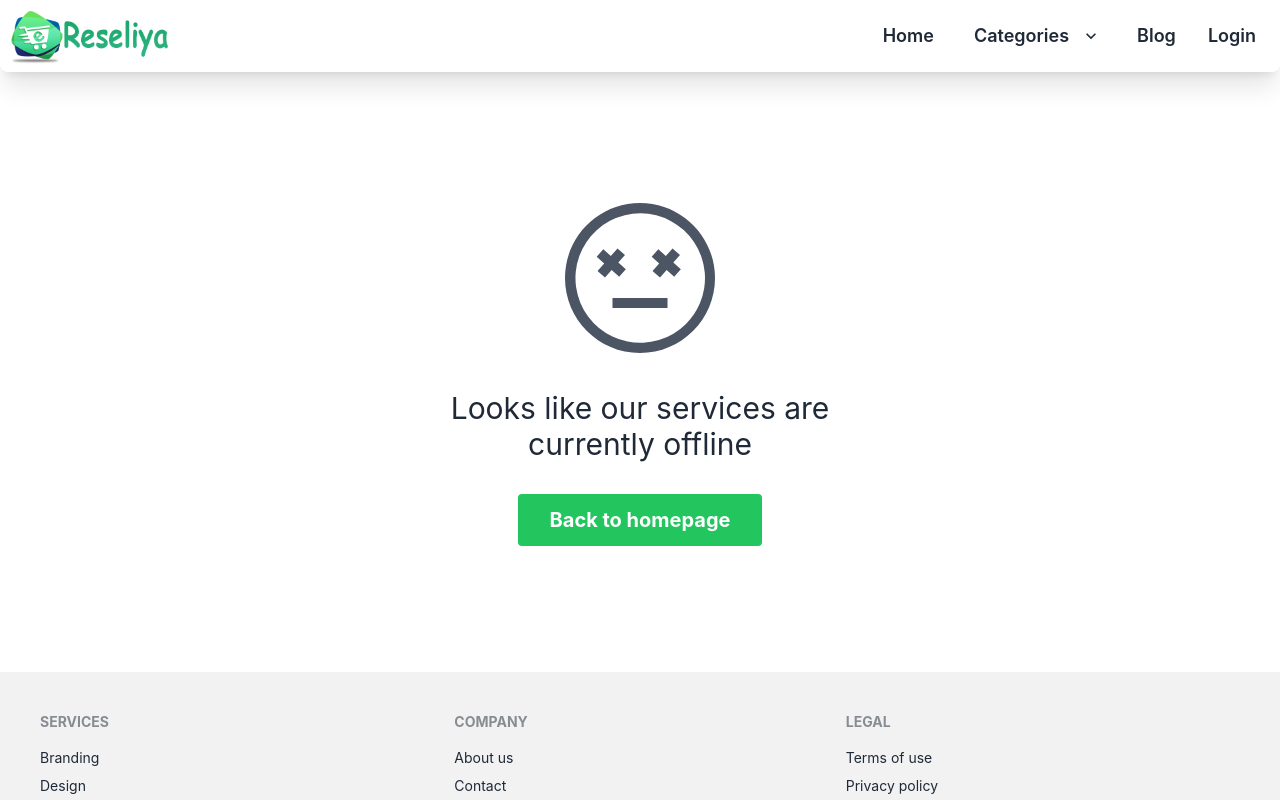
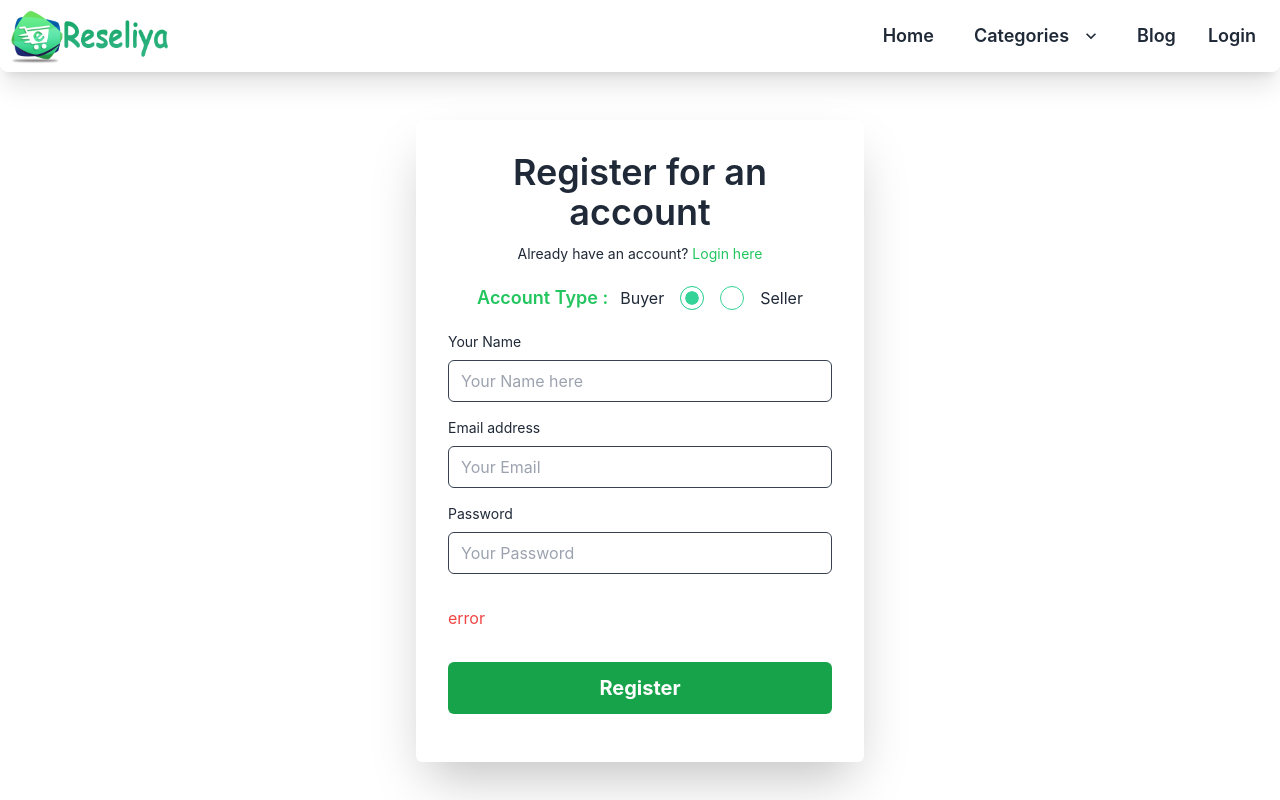
Before and after one commit to anikahammedkhan/reseliya-client, a React (Create React App) app: page /register in a window 1280 px wide. Shown: the top 800 px of the page. Built offline with nearby package versions, Linux system fonts and the light colour scheme.

Commit message:
register page added

```diff
--- a/src/Pages/Login/Login.js
+++ b/src/Pages/Login/Login.js
@@ -12,11 +12,11 @@ const Login = () => {
             </HelmetProvider>
             <div className="w-full max-w-md p-4 rounded-md shadow-2xl sm:p-8 mx-auto">
                 <h2 className="mb-3 text-4xl font-semibold text-center">Login to your account</h2>
-                <p className="text-sm text-center dark:text-gray-400">Don't have account?
+                <p className="text-sm text-center">Don't have account?
                     <Link to="/register" className="focus:underline hover:underline text-green-500"> Register here</Link>
                 </p>
                 <div className="my-6 space-y-4">
-                    <button onClick="" type="button" className="flex items-center justify-center w-full p-4 space-x-4 border rounded-md focus:ring-2 focus:ring-offset-1 dark:border-gray-400 focus:ring-violet-400 hover:bg-green-200">
+                    <button onClick="" type="button" className="flex items-center justify-center w-full p-4 space-x-4 border rounded-md focus:ring-2 focus:ring-offset-1 focus:ring-violet-400 hover:bg-green-200">
                         <svg xmlns="http://www.w3.org/2000/svg" viewBox="0 0 48 48" width="48px" height="48px"><path fill="#FFC107" d="M43.611,20.083H42V20H24v8h11.303c-1.649,4.657-6.08,8-11.303,8c-6.627,0-12-5.373-12-12c0-6.627,5.373-12,12-12c3.059,0,5.842,1.154,7.961,3.039l5.657-5.657C34.046,6.053,29.268,4,24,4C12.955,4,4,12.955,4,24c0,11.045,8.955,20,20,20c11.045,0,20-8.955,20-20C44,22.659,43.862,21.35,43.611,20.083z" /><path fill="#FF3D00" d="M6.306,14.691l6.571,4.819C14.655,15.108,18.961,12,24,12c3.059,0,5.842,1.154,7.961,3.039l5.657-5.657C34.046,6.053,29.268,4,24,4C16.318,4,9.656,8.337,6.306,14.691z" /><path fill="#4CAF50" d="M24,44c5.166,0,9.86-1.977,13.409-5.192l-6.19-5.238C29.211,35.091,26.715,36,24,36c-5.202,0-9.619-3.317-11.283-7.946l-6.522,5.025C9.505,39.556,16.227,44,24,44z" /><path fill="#1976D2" d="M43.611,20.083H42V20H24v8h11.303c-0.792,2.237-2.231,4.166-4.087,5.571c0.001-0.001,0.002-0.001,0.003-0.002l6.19,5.238C36.971,39.205,44,34,44,24C44,22.659,43.862,21.35,43.611,20.083z" /></svg>
                         <p>Login with Google</p>
                     </button>
--- /dev/null
+++ b/src/Pages/Register/Register.js
@@ -0,0 +1,56 @@
+import React from 'react';
+import { Helmet, HelmetProvider } from 'react-helmet-async';
+import { Link } from 'react-router-dom';
+
+const Register = () => {
+    return (
+        <div className='my-12'>
+            <HelmetProvider>
+                <Helmet>
+                    <title>Register</title>
+                </Helmet>
+            </HelmetProvider>
+            <div className="w-full max-w-md p-4 rounded-md shadow-2xl sm:p-8 mx-auto">
+                <h1 className="mb-3 text-4xl font-semibold text-center">Register for an account</h1>
+                <h2 className="text-sm text-center">Already have an account?
+                    <Link to="/login" className="focus:underline hover:underline text-green-500"> Login here</Link>
+                </h2>
+                <div className='flex my-5 justify-center items-center gap-3'>
+                    <p className='text-lg text-green-500 font-semibold'>Account Type :</p>
+                    <div className='flex gap-4'>
+                        <p>Buyer</p>
+                        <input type="radio" name="role" className="radio radio-success" checked />
+                        <input type="radio" name="role" className="radio radio-success" />
+                        <p>Seller</p>
+                    </div>
+                </div>
+                <div className="flex items-center w-full my-4">
+                    <div className="w-full">
+                        <form onSubmit="" className="space-y-8">
+                            <div className="space-y-4">
+                                <div className="space-y-2">
+                                    <label htmlFor="name" className="block text-sm">Your Name</label>
+                                    <input type="text" name="name" id="name" placeholder="Your Name here " className="w-full px-3 py-2 border rounded-md border-gray-700 focus:border-sky-600" required />
+                                </div>
+                                <div className="space-y-2">
+                                    <label htmlFor="email" className="block text-sm">Email address</label>
+                                    <input type="email" name="email" id="email" placeholder="Your Email " className="w-full px-3 py-2 border rounded-md border-gray-700 focus:border-sky-600" required />
+                                </div>
+                                <div className="space-y-2">
+                                    <div className="flex justify-between">
+                                        <label htmlFor="password" className="text-sm">Password</label>
+                                    </div>
+                                    <input type="password" name="password" id="password" placeholder="Your Password" className="w-full px-3 py-2 border rounded-md border-gray-700 focus:border-sky-600" required />
+                                </div>
+                            </div>
+                            <p className='text-red-500'>error</p>
+                            <button type="submit" className="w-full px-8 py-3 font-bold rounded-md bg-green-600 hover:bg-green-700 text-white text-xl">Register</button>
+                        </form>
+                    </div>
+                </div>
+            </div>
+        </div>
+    );
+};
+
+export default Register;
--- a/src/Routes/Routes/Router.js
+++ b/src/Routes/Routes/Router.js
@@ -8,6 +8,7 @@ import CategoryProducts from '../../Pages/CategoryProducts/CategoryProducts';
 import Error from '../../Pages/Error/Error';
 import Home from '../../Pages/Home/Home/Home';
 import Login from '../../Pages/Login/Login';
+import Register from '../../Pages/Register/Register';
 
 const router = createBrowserRouter([
     {
@@ -41,6 +42,10 @@ const router = createBrowserRouter([
                 element: <Login></Login>
             },
             {
+                path: "/register",
+                element: <Register></Register>
+            },
+            {
                 path: '*',
                 element: <Error></Error>
             }
```
